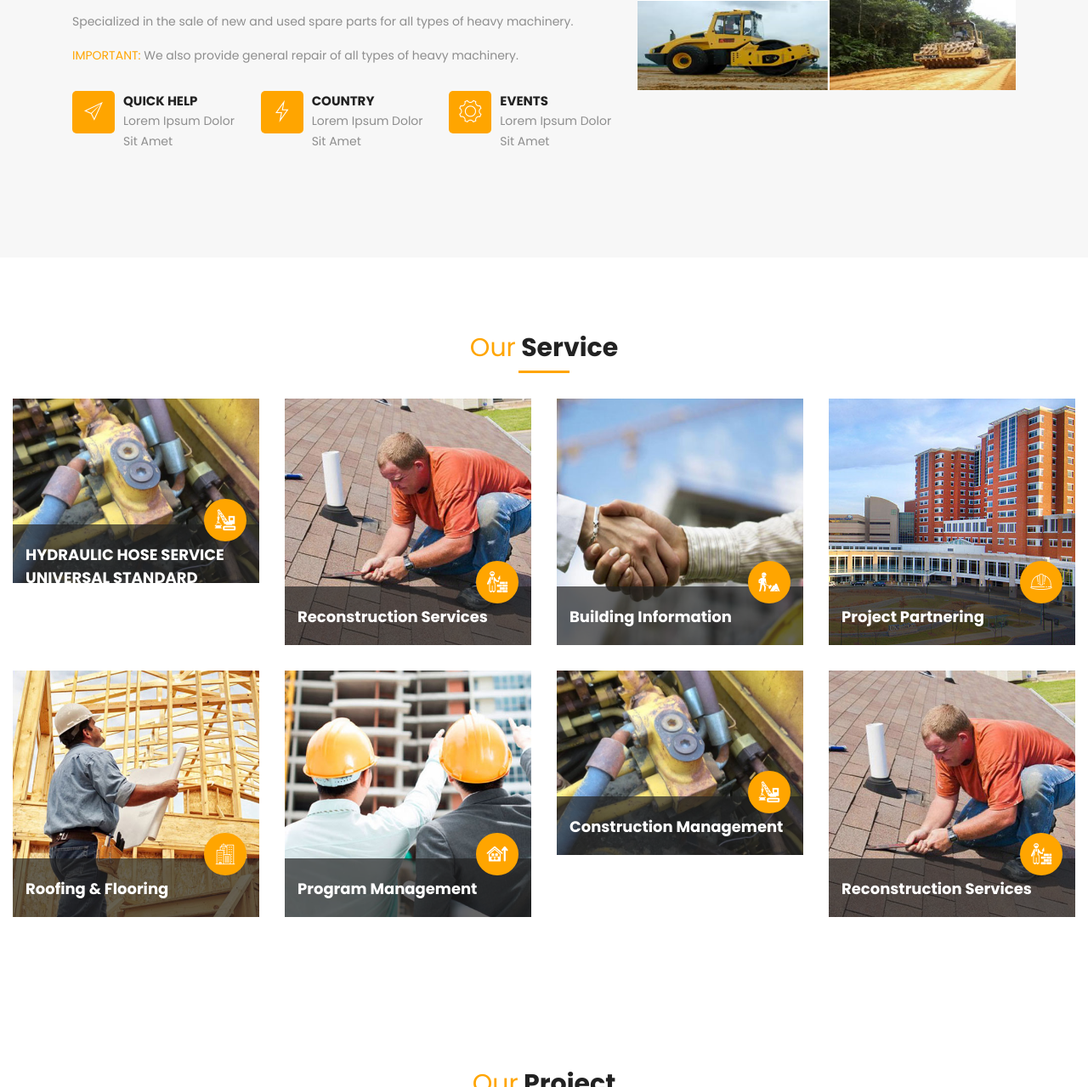
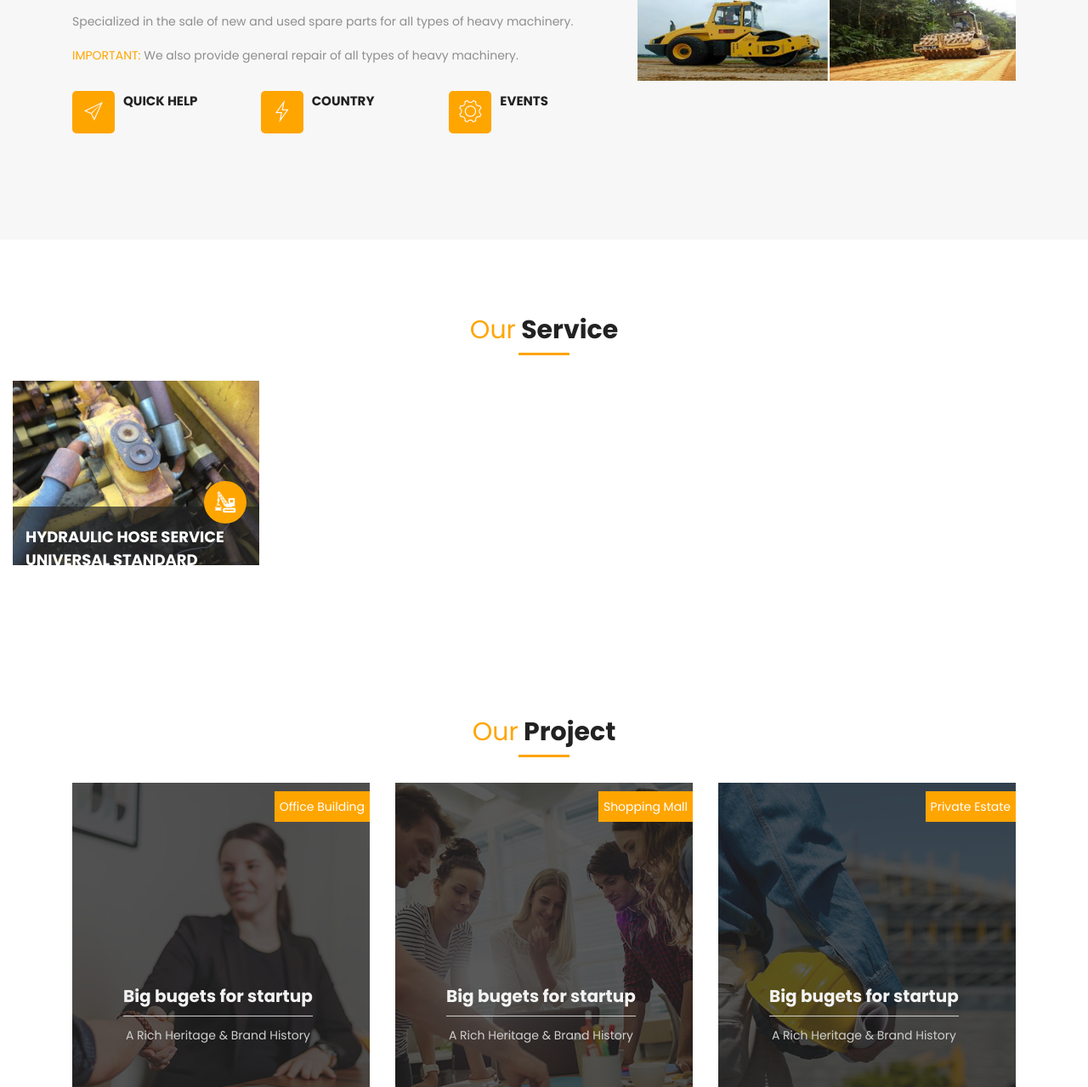
Before and after one commit to Noutchiadiane/gheproject, a plain HTML site: page index.html in a window 1280 px wide. Shown: the part 1392-2671 px from the top of the page at 85% size. Drawn offline with Linux system fonts and the light colour scheme; no server answers; files whose address does not match are found by name.

Commit message:
gestion des lorem lipsum

```diff
--- a/index.html
+++ b/index.html
@@ -251,9 +251,9 @@
 							</div>
 							<div class="right-txt float-right">
 								<h3>Quick Help</h3>
-								<p>
+								<!-- <p>
 									Lorem Ipsum Dolor Sit Amet
-								</p>
+								</p> -->
 							</div>
 						</div>
 
@@ -263,9 +263,9 @@
 							</div>
 							<div class="right-txt float-right">
 								<h3>Country</h3>
-								<p>
+								<!-- <p>
 									Lorem Ipsum Dolor Sit Amet
-								</p>
+								</p> -->
 							</div>
 						</div>
 
@@ -275,9 +275,9 @@
 							</div>
 							<div class="right-txt float-right">
 								<h3>Events</h3>
-								<p>
+								<!-- <p>
 									Lorem Ipsum Dolor Sit Amet
-								</p>
+								</p> -->
 							</div>
 						</div>
 
@@ -334,7 +334,7 @@
 					</div>
 				</div>
 
-				<div class="col-xl-3 col-lg-4 col-md-6 mb-xs-30 margin_bott">
+				<!-- <div class="col-xl-3 col-lg-4 col-md-6 mb-xs-30 margin_bott">
 					<div class="maine_box">
 						<div class="items_picher">
 							<img src="assets/images/service/img_2.jpg" alt="" />
@@ -477,9 +477,9 @@
 						</div>
 
 					</div>
-				</div>
+				</div> -->
 
-				<div class="col-xl-3 col-lg-4 col-md-6 margin_top">
+				<!-- <div class="col-xl-3 col-lg-4 col-md-6 margin_top">
 					<div class="maine_box">
 						<div class="items_picher">
 							<img src="assets/images/service/img_2.jpg" alt="" />
@@ -501,7 +501,7 @@
 						</div>
 
 					</div>
-				</div>
+				</div> -->
 
 			</div>
 		</div>
```
